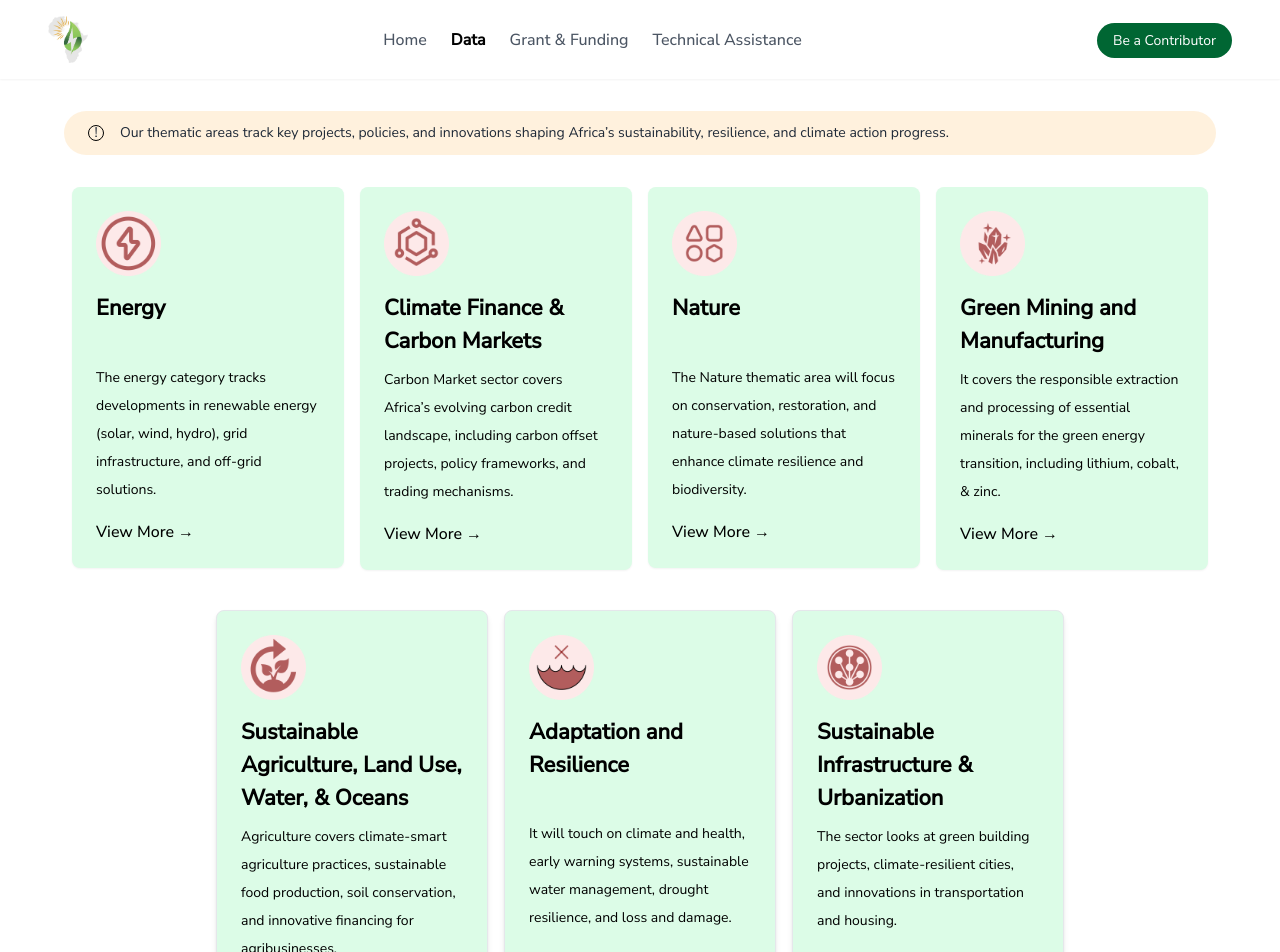
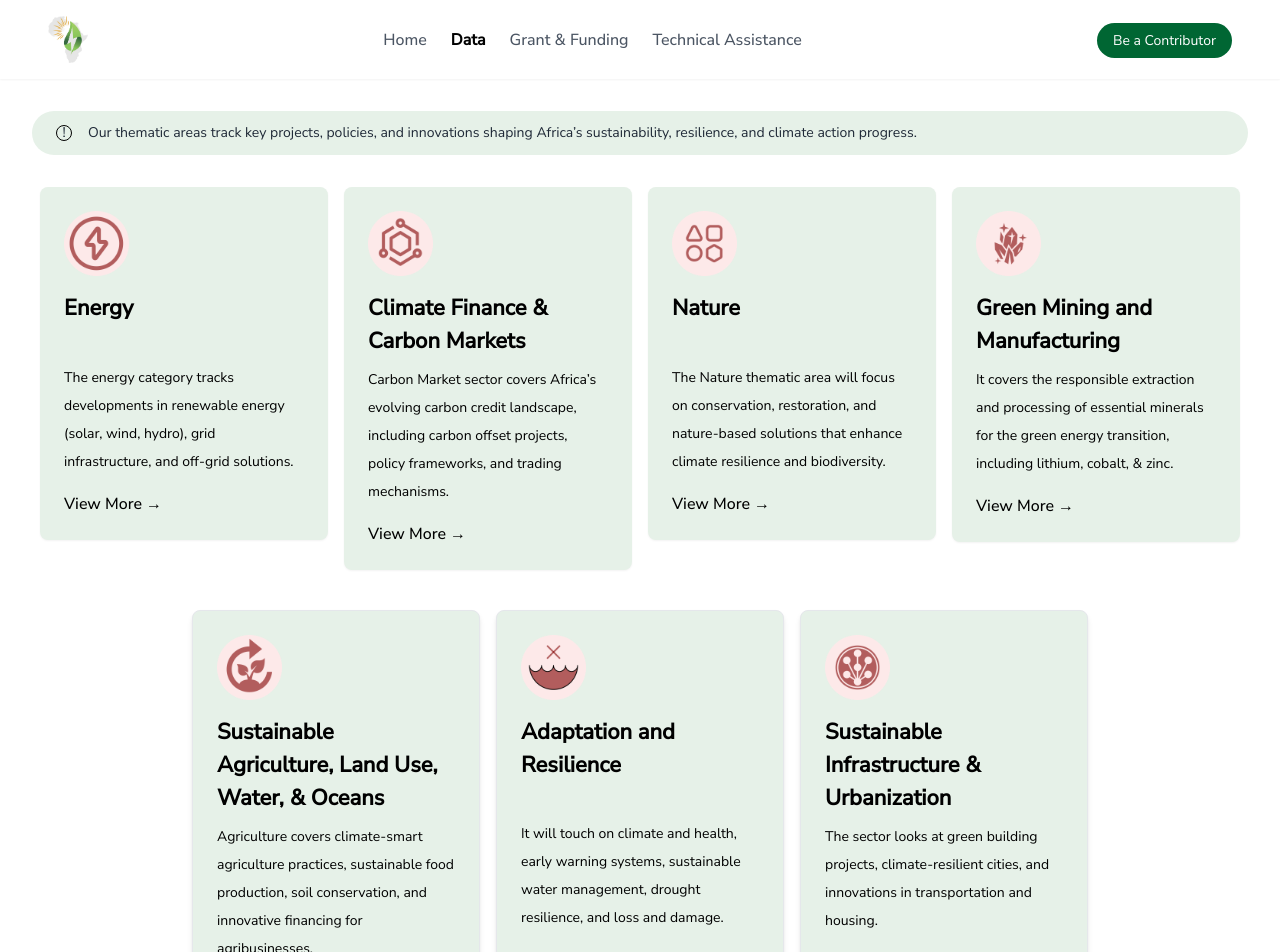
Before and after one commit to sharonselah/cepa, a Next.js app: page /data in a window 1280 px wide. Shown: the top 952 px of the page. Built offline with nearby package versions, Linux system fonts and the light colour scheme.

Commit message:
Errors here n there

```diff
--- a/src/app/(components)/Cards.tsx
+++ b/src/app/(components)/Cards.tsx
@@ -6,21 +6,22 @@ const cardData = [
     body: "Explore climate and energy data across seven key sectors! Gain insights that empower action and drive sustainable impact in Africa.",
     linkText: "View Data",
     linkHref: "/data",
-    bgColor: "bg-[#eff6ff]",
+    bgColor: "bg-[#f3f2e9]",
+  },
+
+  {
+    heading: "Grant",
+    body: "Submit your project for funding! Get vetted, gain stakeholder support, and secure grants to drive real-world climate impact.",
+    linkText: "Apply for Grant",
+    linkHref: "https://d7x3yzflik5mk.cloudfront.net/auth/sign-in?returnTo=%2Fdashboard",
+    bgColor: "bg-[#e6f1e8]",
   },
   {
     heading: "Contribution",
     body: "Help build Africa’s leading climate data hub! Add or refine data, provide local insights, and get paid for verified contributions.",
     linkText: "Be a Contributor",
     linkHref: "/contributor",
-    bgColor: "bg-[#ffefef]",
-  },
-  {
-    heading: "Grant",
-    body: "Submit your project for funding! Get vetted, gain stakeholder support, and secure grants to drive real-world climate impact.",
-    linkText: "Apply for Grant",
-    linkHref: "/grant",
-    bgColor: "bg-[rgba(251,220,142,0.8)]",
+    bgColor: "bg-[#f2e4d6]",
   },
 ];
 
@@ -29,8 +30,8 @@ const Cards = () => {
     <div className="grid grid-cols-1 md:grid-cols-3 justify-center gap-4 p-8">
       {cardData.map((card, index) => (
         <div key={index} className={`${card.bgColor} text-gray-800 p-6 rounded-lg shadow-md flex flex-col justify-between gap-4`}>
-          <h4 className="text-h3">{card.heading}</h4>
-          <p className="text-base">{card.body}</p>
+          <h4 className="text-lg font-semibold">{card.heading}</h4>
+          <p className="text-sm leading-7">{card.body}</p>
           <div className="flex items-center gap-2 font-bold mt-4">
             <Link href={card.linkHref}>{card.linkText}</Link>
             <span>&rarr;</span>
--- a/src/app/data/energy/demand/page.jsx
+++ b/src/app/data/energy/demand/page.jsx
@@ -350,7 +350,7 @@ export default function Home() {
     <div className="min-h-screen bg-gray-50">
 
       <main className="container mx-auto px-4 py-8">
-        <h1 className="text-3xl font-bold mb-6 text-center text-[#006633]">Energy Demand Dashboard</h1>
+       {/*  <h1 className="text-3xl font-bold mb-6 text-center text-[#006633]">Energy Demand Dashboard</h1>*/}
 
         <div className="bg-white rounded-lg shadow-lg p-6 mb-8">
           <div className="flex flex-wrap justify-between items-center mb-6">
--- a/src/app/data/energy/page.jsx
+++ b/src/app/data/energy/page.jsx
@@ -2,8 +2,6 @@
 
 import { useState } from 'react';
 import Metrics from '@components/metrics';
-import Header from '@components/header';
-import { cn } from '@/lib/utils';
 //original
 import AfricaElectricityProduction from './(components)/production'
 import InstalledCapacity from './(components)/general/Installed Capacity';
@@ -31,7 +29,6 @@ import SeasonalGenerationVariability from './(components)/hydro/Seasonal Generat
 import WaterUseEfficiency from './(components)/hydro/Seasonal Generation Variability';
 import DamSafetyIndex from './(components)/hydro/Seasonal Generation Variability';*/
 
-import Footer from '@components/footer';
 import MetricDropdown from "./metrics/metricDropDown";
 
 const Energy = () => {
@@ -94,10 +91,7 @@ const Energy = () => {
   return (
     <>
       <div className=" max-w-screen relative p-4 md:px-8 md:py-4 min-h-screen">
-        <div className="relative flex justify-between items-center">
-          <h2 className="text-h4 font-bold text-[#006633]">Energy Production</h2>
-          <Header className={cn('top-0')} />
-        </div>
+
 
         <div className="relative grid grid-cols-12 gap-4 md:mt-12 min-h-screen">
 
@@ -115,7 +109,7 @@ const Energy = () => {
 
         </div>
       </div>
-      <Footer />
+
     </>
   );
 };
--- a/src/app/data/page.tsx
+++ b/src/app/data/page.tsx
@@ -7,11 +7,11 @@ const ThematicAreas = () => {
 
     return (
         <>
-        <div className="p-8 mx-8">
+        <div className="p-8">
 
 
             {/* Introduction */}
-            <div className="bg-[#ffddab] bg-opacity-40 rounded-full px-6 py-3 mb-6">
+           <div className="bg-[#e6f1e8]  rounded-full px-6 py-3 mb-6">
                 <p className="text-gray-800 flex items-center gap-4 text-sm "> <span className='h-4 w-4 border border-black rounded-full flex justify-center items-center'>&#33;</span>
                     Our thematic areas track key projects, policies, and innovations shaping Africa’s sustainability, resilience, and climate action progress.
                 </p>
@@ -21,7 +21,7 @@ const ThematicAreas = () => {
             <div className="flex flex-wrap justify-center mb-6">
                 {thematicAreas.slice(0, 4).map((area, index) => (
                     <div key={index} className="w-full sm:w-1/2 md:w-1/4 p-2">
-                        <div className="bg-green-100 shadow-sm hover:border-inherit text-black hover:bg-green-300 duration-300 shadow-xs rounded-lg p-6 flex flex-col justify-between text-left">
+                        <div className="bg-[#e6f1e8] shadow-sm hover:border-inherit text-black hover:bg-[#006633]/80 duration-300 shadow-xs rounded-lg p-6 flex flex-col justify-between text-left">
                             <Image src={area.icon} alt={area.title} width={65} height={65} className="mb-4" />
                             <h3 className="text-h4 font-semibold md:min-h-16">{area.title}</h3>
                             <p className="text-sm leading-7 mt-2 md:min-h-36 lg:min-h-28">{area.description}</p>
@@ -37,7 +37,7 @@ const ThematicAreas = () => {
             <div className="flex flex-wrap justify-center">
                 {thematicAreas.slice(4, 7).map((area, index) => (
                     <div key={index} className="w-full sm:w-1/2 md:w-1/4 p-2">
-                        <div className="bg-green-100 border border-gray-200 hover:border-inherit text-black  hover:bg-green-300 duration-300 shadow-xs rounded-lg p-6 flex flex-col text-leftounded-lg shadow-md p-4 h-full">
+                        <div className="bg-[#e6f1e8] border border-gray-200 hover:border-inherit text-black  hover:bg-[#006633] duration-300 shadow-xs rounded-lg p-6 flex flex-col text-leftounded-lg shadow-md p-4 h-full">
                             <Image src={area.icon} alt={area.title} width={65} height={65} className="mb-4" />
                             <h3 className="text-h4 font-semibold md:min-h-24">{area.title}</h3>
                             <p className="text-sm leading-7 mt-2 md:min-h-36">{area.description}</p>
```
